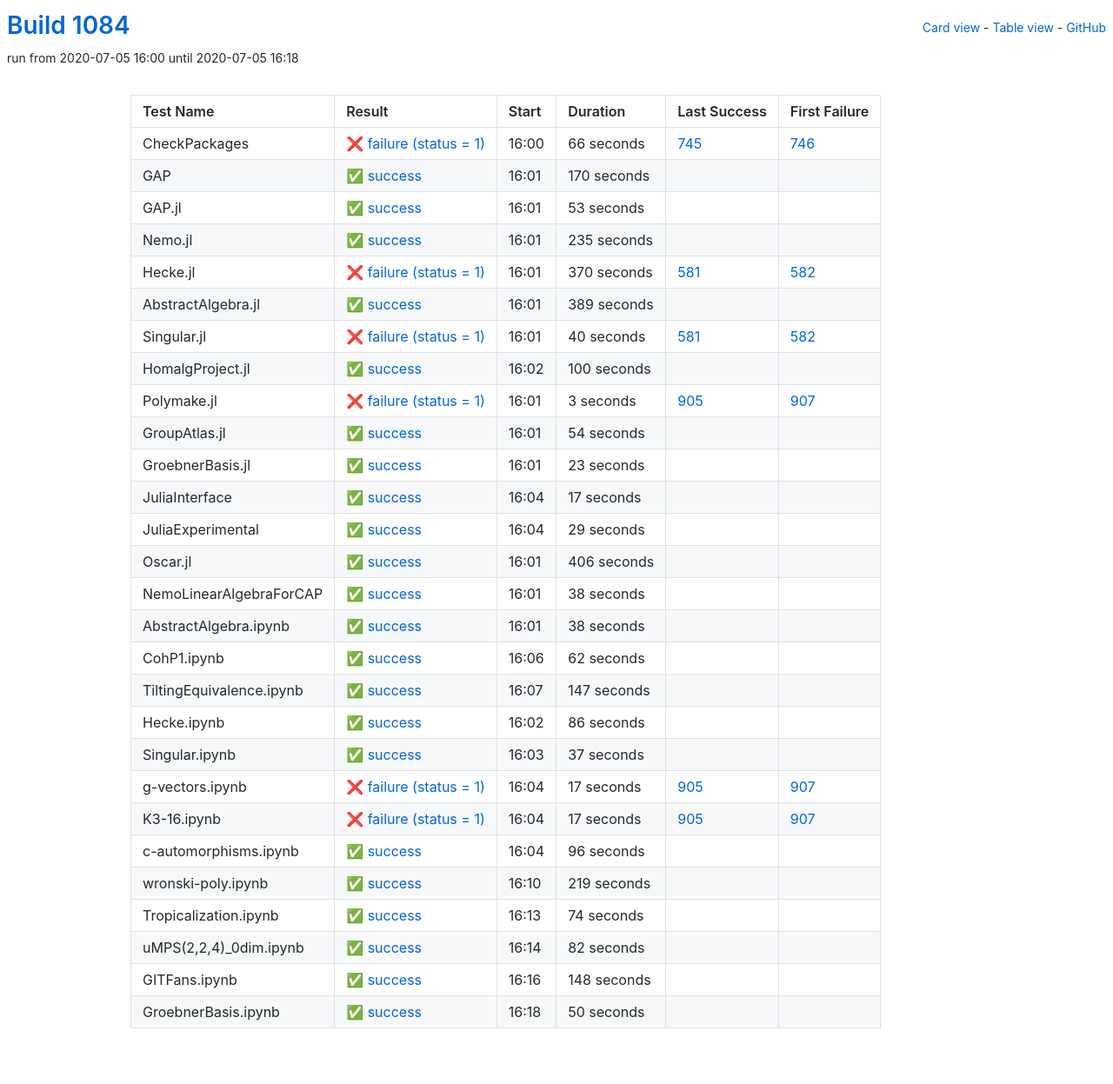
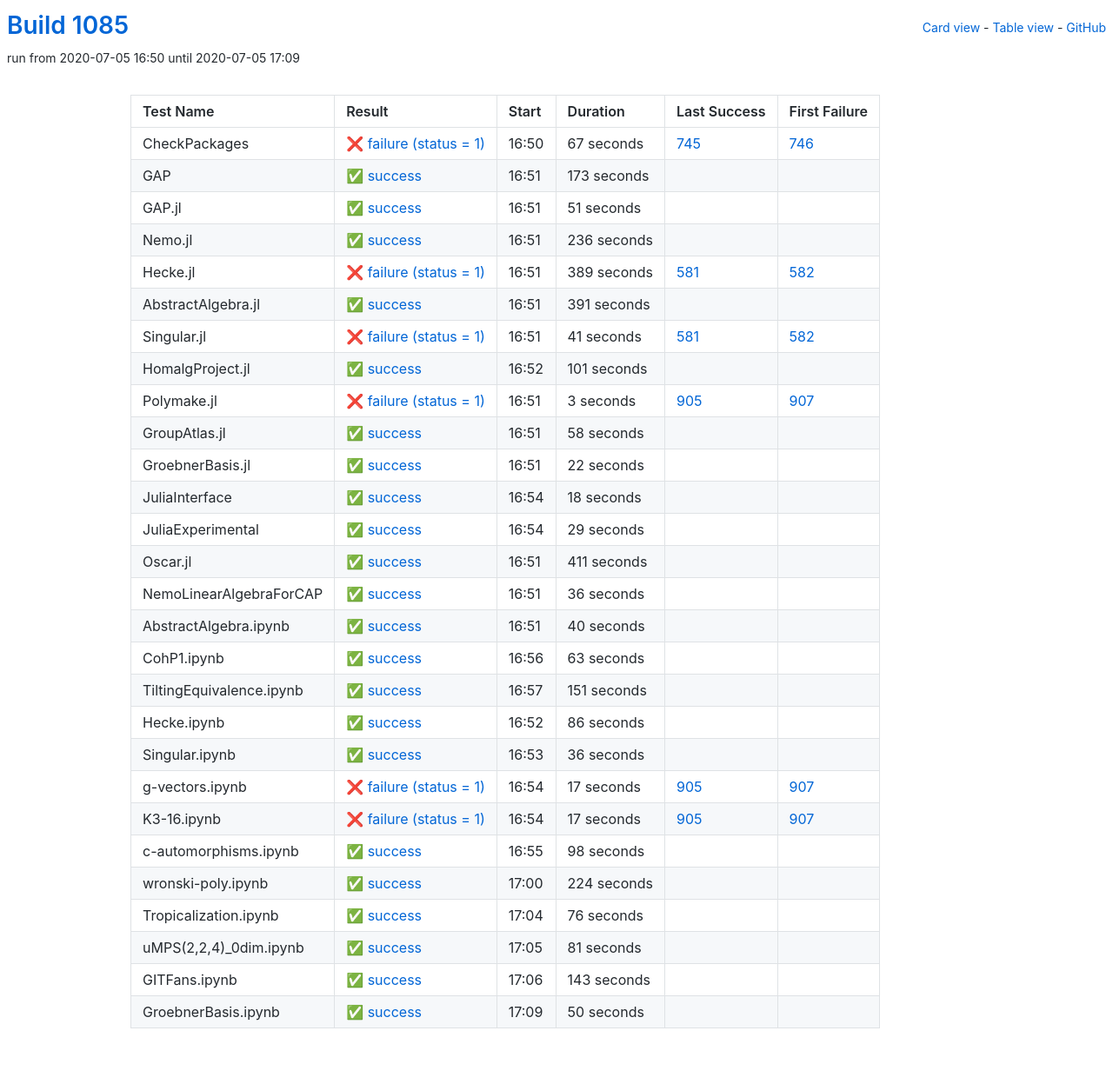
Before and after one commit to oscar-system/oscar-ci-status-1.4, a Jekyll site: the page built from table.html, in a window 1280 px wide. Shown: the whole page at 87% size. Built offline with Jekyll 4.4.1, drawn with Linux system fonts in a browser that asks for light colours.

Commit message:
Build #1085

```diff
--- a/_data/ci.yml
+++ b/_data/ci.yml
@@ -1,6 +1,6 @@
 ---
-build: 1084
-build_url: https://oscarci.mathematik.uni-kl.de/job/oscar-julia-1.4/1084/
+build: 1085
+build_url: https://oscarci.mathematik.uni-kl.de/job/oscar-julia-1.4/1085/
 job: oscar-julia-1.4
 organization: oscar-system
 repo: oscar-ci-status-1.4
@@ -8,104 +8,104 @@ repourl: https://github.com/oscar-system/oscar-ci-status-1.4
 tests:
 - name: CheckPackages
   id: checkpackages
-  log: https://oscarci.mathematik.uni-kl.de/job/oscar-julia-1.4/1084/artifact/logs/build-1084/CheckPackages.log
-  start: 2020-07-05 16:00
+  log: https://oscarci.mathematik.uni-kl.de/job/oscar-julia-1.4/1085/artifact/logs/build-1085/CheckPackages.log
+  start: 2020-07-05 16:50
   success: false
   exitcode: 1
   status: failure
-  duration: 66
+  duration: 67
   last_success: 745
   last_success_url: https://oscarci.mathematik.uni-kl.de/job/oscar-julia-1.4/745/
   first_failure: 746
   first_failure_url: https://oscarci.mathematik.uni-kl.de/job/oscar-julia-1.4/746/
 - name: GAP
   id: gap
-  log: https://oscarci.mathematik.uni-kl.de/job/oscar-julia-1.4/1084/artifact/logs/build-1084/GAP.log
-  start: 2020-07-05 16:01
+  log: https://oscarci.mathematik.uni-kl.de/job/oscar-julia-1.4/1085/artifact/logs/build-1085/GAP.log
+  start: 2020-07-05 16:51
   success: true
   exitcode: 0
   status: success
-  duration: 170
+  duration: 173
   last_success: false
   last_success_url:
   first_failure: false
   first_failure_url:
 - name: GAP.jl
   id: gap-jl
-  log: https://oscarci.mathematik.uni-kl.de/job/oscar-julia-1.4/1084/artifact/logs/build-1084/GAP.jl.log
-  start: 2020-07-05 16:01
+  log: https://oscarci.mathematik.uni-kl.de/job/oscar-julia-1.4/1085/artifact/logs/build-1085/GAP.jl.log
+  start: 2020-07-05 16:51
   success: true
   exitcode: 0
   status: success
-  duration: 53
+  duration: 51
   last_success: false
   last_success_url:
   first_failure: false
   first_failure_url:
 - name: Nemo.jl
   id: nemo-jl
-  log: https://oscarci.mathematik.uni-kl.de/job/oscar-julia-1.4/1084/artifact/logs/build-1084/Nemo.jl.log
-  start: 2020-07-05 16:01
+  log: https://oscarci.mathematik.uni-kl.de/job/oscar-julia-1.4/1085/artifact/logs/build-1085/Nemo.jl.log
+  start: 2020-07-05 16:51
   success: true
   exitcode: 0
   status: success
-  duration: 235
+  duration: 236
   last_success: false
   last_success_url:
   first_failure: false
   first_failure_url:
 - name: Hecke.jl
   id: hecke-jl
-  log: https://oscarci.mathematik.uni-kl.de/job/oscar-julia-1.4/1084/artifact/logs/build-1084/Hecke.jl.log
-  start: 2020-07-05 16:01
+  log: https://oscarci.mathematik.uni-kl.de/job/oscar-julia-1.4/1085/artifact/logs/build-1085/Hecke.jl.log
+  start: 2020-07-05 16:51
   success: false
   exitcode: 1
   status: failure
-  duration: 370
+  duration: 389
   last_success: 581
   last_success_url: https://oscarci.mathematik.uni-kl.de/job/oscar-julia-1.4/581/
   first_failure: 582
   first_failure_url: https://oscarci.mathematik.uni-kl.de/job/oscar-julia-1.4/582/
 - name: AbstractAlgebra.jl
   id: abstractalgebra-jl
-  log: https://oscarci.mathematik.uni-kl.de/job/oscar-julia-1.4/1084/artifact/logs/build-1084/AbstractAlgebra.jl.log
-  start: 2020-07-05 16:01
+  log: https://oscarci.mathematik.uni-kl.de/job/oscar-julia-1.4/1085/artifact/logs/build-1085/AbstractAlgebra.jl.log
+  start: 2020-07-05 16:51
   success: true
   exitcode: 0
   status: success
-  duration: 389
+  duration: 391
   last_success: false
   last_success_url:
   first_failure: false
   first_failure_url:
 - name: Singular.jl
   id: singular-jl
-  log: https://oscarci.mathematik.uni-kl.de/job/oscar-julia-1.4/1084/artifact/logs/build-1084/Singular.jl.log
-  start: 2020-07-05 16:01
+  log: https://oscarci.mathematik.uni-kl.de/job/oscar-julia-1.4/1085/artifact/logs/build-1085/Singular.jl.log
+  start: 2020-07-05 16:51
   success: false
   exitcode: 1
   status: failure
-  duration: 40
+  duration: 41
   last_success: 581
   last_success_url: https://oscarci.mathematik.uni-kl.de/job/oscar-julia-1.4/581/
   first_failure: 582
   first_failure_url: https://oscarci.mathematik.uni-kl.de/job/oscar-julia-1.4/582/
 - name: HomalgProject.jl
   id: homalgproject-jl
-  log: https://oscarci.mathematik.uni-kl.de/job/oscar-julia-1.4/1084/artifact/logs/build-1084/HomalgProject.jl.log
-  start: 2020-07-05 16:02
+  log: https://oscarci.mathematik.uni-kl.de/job/oscar-julia-1.4/1085/artifact/logs/build-1085/HomalgProject.jl.log
+  start: 2020-07-05 16:52
   success: true
   exitcode: 0
   status: success
-  duration: 100
+  duration: 101
   last_success: false
   last_success_url:
   first_failure: false
   first_failure_url:
 - name: Polymake.jl
   id: polymake-jl
-  log: https://oscarci.mathematik.uni-kl.de/job/oscar-julia-1.4/1084/artifact/logs/build-1084/Polymake.jl.log
-  start: 2020-07-05 16:01
+  log: https://oscarci.mathematik.uni-kl.de/job/oscar-julia-1.4/1085/artifact/logs/build-1085/Polymake.jl.log
+  start: 2020-07-05 16:51
   success: false
   exitcode: 1
   status: failure
@@ -116,44 +116,44 @@ tests:
   first_failure_url: https://oscarci.mathematik.uni-kl.de/job/oscar-julia-1.4/907/
 - name: GroupAtlas.jl
   id: groupatlas-jl
-  log: https://oscarci.mathematik.uni-kl.de/job/oscar-julia-1.4/1084/artifact/logs/build-1084/GroupAtlas.jl.log
-  start: 2020-07-05 16:01
+  log: https://oscarci.mathematik.uni-kl.de/job/oscar-julia-1.4/1085/artifact/logs/build-1085/GroupAtlas.jl.log
+  start: 2020-07-05 16:51
   success: true
   exitcode: 0
   status: success
-  duration: 54
+  duration: 58
   last_success: false
   last_success_url:
   first_failure: false
   first_failure_url:
 - name: GroebnerBasis.jl
   id: groebnerbasis-jl
-  log: https://oscarci.mathematik.uni-kl.de/job/oscar-julia-1.4/1084/artifact/logs/build-1084/GroebnerBasis.jl.log
-  start: 2020-07-05 16:01
+  log: https://oscarci.mathematik.uni-kl.de/job/oscar-julia-1.4/1085/artifact/logs/build-1085/GroebnerBasis.jl.log
+  start: 2020-07-05 16:51
   success: true
   exitcode: 0
   status: success
-  duration: 23
+  duration: 22
   last_success: false
   last_success_url:
   first_failure: false
   first_failure_url:
 - name: JuliaInterface
   id: juliainterface
-  log: https://oscarci.mathematik.uni-kl.de/job/oscar-julia-1.4/1084/artifact/logs/build-1084/JuliaInterface.log
-  start: 2020-07-05 16:04
+  log: https://oscarci.mathematik.uni-kl.de/job/oscar-julia-1.4/1085/artifact/logs/build-1085/JuliaInterface.log
+  start: 2020-07-05 16:54
   success: true
   exitcode: 0
   status: success
-  duration: 17
+  duration: 18
   last_success: false
   last_success_url:
   first_failure: false
   first_failure_url:
 - name: JuliaExperimental
   id: juliaexperimental
-  log: https://oscarci.mathematik.uni-kl.de/job/oscar-julia-1.4/1084/artifact/logs/build-1084/JuliaExperimental.log
-  start: 2020-07-05 16:04
+  log: https://oscarci.mathematik.uni-kl.de/job/oscar-julia-1.4/1085/artifact/logs/build-1085/JuliaExperimental.log
+  start: 2020-07-05 16:54
   success: true
   exitcode: 0
   status: success
@@ -164,68 +164,68 @@ tests:
   first_failure_url:
 - name: Oscar.jl
   id: oscar-jl
-  log: https://oscarci.mathematik.uni-kl.de/job/oscar-julia-1.4/1084/artifact/logs/build-1084/Oscar.jl.log
-  start: 2020-07-05 16:01
+  log: https://oscarci.mathematik.uni-kl.de/job/oscar-julia-1.4/1085/artifact/logs/build-1085/Oscar.jl.log
+  start: 2020-07-05 16:51
   success: true
   exitcode: 0
   status: success
-  duration: 406
+  duration: 411
   last_success: false
   last_success_url:
   first_failure: false
   first_failure_url:
 - name: NemoLinearAlgebraForCAP
   id: nemolinearalgebraforcap
-  log: https://oscarci.mathematik.uni-kl.de/job/oscar-julia-1.4/1084/artifact/logs/build-1084/NemoLinearAlgebraForCAP.log
-  start: 2020-07-05 16:01
+  log: https://oscarci.mathematik.uni-kl.de/job/oscar-julia-1.4/1085/artifact/logs/build-1085/NemoLinearAlgebraForCAP.log
+  start: 2020-07-05 16:51
   success: true
   exitcode: 0
   status: success
-  duration: 38
+  duration: 36
   last_success: false
   last_success_url:
   first_failure: false
   first_failure_url:
 - name: AbstractAlgebra.ipynb
   id: abstractalgebra-ipynb
-  log: https://oscarci.mathematik.uni-kl.de/job/oscar-julia-1.4/1084/artifact/logs/build-1084/AbstractAlgebra.ipynb.log
-  start: 2020-07-05 16:01
+  log: https://oscarci.mathematik.uni-kl.de/job/oscar-julia-1.4/1085/artifact/logs/build-1085/AbstractAlgebra.ipynb.log
+  start: 2020-07-05 16:51
   success: true
   exitcode: 0
   status: success
-  duration: 38
+  duration: 40
   last_success: false
   last_success_url:
   first_failure: false
   first_failure_url:
 - name: CohP1.ipynb
   id: cohp1-ipynb
-  log: https://oscarci.mathematik.uni-kl.de/job/oscar-julia-1.4/1084/artifact/logs/build-1084/CohP1.ipynb.log
-  start: 2020-07-05 16:06
+  log: https://oscarci.mathematik.uni-kl.de/job/oscar-julia-1.4/1085/artifact/logs/build-1085/CohP1.ipynb.log
+  start: 2020-07-05 16:56
   success: true
   exitcode: 0
   status: success
-  duration: 62
+  duration: 63
   last_success: false
   last_success_url:
   first_failure: false
   first_failure_url:
 - name: TiltingEquivalence.ipynb
   id: tiltingequivalence-ipynb
-  log: https://oscarci.mathematik.uni-kl.de/job/oscar-julia-1.4/1084/artifact/logs/build-1084/TiltingEquivalence.ipynb.log
-  start: 2020-07-05 16:07
+  log: https://oscarci.mathematik.uni-kl.de/job/oscar-julia-1.4/1085/artifact/logs/build-1085/TiltingEquivalence.ipynb.log
+  start: 2020-07-05 16:57
   success: true
   exitcode: 0
   status: success
-  duration: 147
+  duration: 151
   last_success: false
   last_success_url:
   first_failure: false
   first_failure_url:
 - name: Hecke.ipynb
   id: hecke-ipynb
-  log: https://oscarci.mathematik.uni-kl.de/job/oscar-julia-1.4/1084/artifact/logs/build-1084/Hecke.ipynb.log
-  start: 2020-07-05 16:02
+  log: https://oscarci.mathematik.uni-kl.de/job/oscar-julia-1.4/1085/artifact/logs/build-1085/Hecke.ipynb.log
+  start: 2020-07-05 16:52
   success: true
   exitcode: 0
   status: success
@@ -236,20 +236,20 @@ tests:
   first_failure_url:
 - name: Singular.ipynb
   id: singular-ipynb
-  log: https://oscarci.mathematik.uni-kl.de/job/oscar-julia-1.4/1084/artifact/logs/build-1084/Singular.ipynb.log
-  start: 2020-07-05 16:03
+  log: https://oscarci.mathematik.uni-kl.de/job/oscar-julia-1.4/1085/artifact/logs/build-1085/Singular.ipynb.log
+  start: 2020-07-05 16:53
   success: true
   exitcode: 0
   status: success
-  duration: 37
+  duration: 36
   last_success: false
   last_success_url:
   first_failure: false
   first_failure_url:
 - name: g-vectors.ipynb
   id: g-vectors-ipynb
-  log: https://oscarci.mathematik.uni-kl.de/job/oscar-julia-1.4/1084/artifact/logs/build-1084/g-vectors.ipynb.log
-  start: 2020-07-05 16:04
+  log: https://oscarci.mathematik.uni-kl.de/job/oscar-julia-1.4/1085/artifact/logs/build-1085/g-vectors.ipynb.log
+  start: 2020-07-05 16:54
   success: false
   exitcode: 1
   status: failure
@@ -260,8 +260,8 @@ tests:
   first_failure_url: https://oscarci.mathematik.uni-kl.de/job/oscar-julia-1.4/907/
 - name: K3-16.ipynb
   id: k3-16-ipynb
-  log: https://oscarci.mathematik.uni-kl.de/job/oscar-julia-1.4/1084/artifact/logs/build-1084/K3-16.ipynb.log
-  start: 2020-07-05 16:04
+  log: https://oscarci.mathematik.uni-kl.de/job/oscar-julia-1.4/1085/artifact/logs/build-1085/K3-16.ipynb.log
+  start: 2020-07-05 16:54
   success: false
   exitcode: 1
   status: failure
@@ -272,68 +272,68 @@ tests:
   first_failure_url: https://oscarci.mathematik.uni-kl.de/job/oscar-julia-1.4/907/
 - name: c-automorphisms.ipynb
   id: c-automorphisms-ipynb
-  log: https://oscarci.mathematik.uni-kl.de/job/oscar-julia-1.4/1084/artifact/logs/build-1084/c-automorphisms.ipynb.log
-  start: 2020-07-05 16:04
+  log: https://oscarci.mathematik.uni-kl.de/job/oscar-julia-1.4/1085/artifact/logs/build-1085/c-automorphisms.ipynb.log
+  start: 2020-07-05 16:55
   success: true
   exitcode: 0
   status: success
-  duration: 96
+  duration: 98
   last_success: false
   last_success_url:
   first_failure: false
   first_failure_url:
 - name: wronski-poly.ipynb
   id: wronski-poly-ipynb
-  log: https://oscarci.mathematik.uni-kl.de/job/oscar-julia-1.4/1084/artifact/logs/build-1084/wronski-poly.ipynb.log
-  start: 2020-07-05 16:10
+  log: https://oscarci.mathematik.uni-kl.de/job/oscar-julia-1.4/1085/artifact/logs/build-1085/wronski-poly.ipynb.log
+  start: 2020-07-05 17:00
   success: true
   exitcode: 0
   status: success
-  duration: 219
+  duration: 224
   last_success: false
   last_success_url:
   first_failure: false
   first_failure_url:
 - name: Tropicalization.ipynb
   id: tropicalization-ipynb
-  log: https://oscarci.mathematik.uni-kl.de/job/oscar-julia-1.4/1084/artifact/logs/build-1084/Tropicalization.ipynb.log
-  start: 2020-07-05 16:13
+  log: https://oscarci.mathematik.uni-kl.de/job/oscar-julia-1.4/1085/artifact/logs/build-1085/Tropicalization.ipynb.log
+  start: 2020-07-05 17:04
   success: true
   exitcode: 0
   status: success
-  duration: 74
+  duration: 76
   last_success: false
   last_success_url:
   first_failure: false
   first_failure_url:
 - name: uMPS(2,2,4)_0dim.ipynb
   id: umps-2-2-4-0dim-ipynb
-  log: https://oscarci.mathematik.uni-kl.de/job/oscar-julia-1.4/1084/artifact/logs/build-1084/uMPS-2-2-4-_0dim.ipynb.log
-  start: 2020-07-05 16:14
+  log: https://oscarci.mathematik.uni-kl.de/job/oscar-julia-1.4/1085/artifact/logs/build-1085/uMPS-2-2-4-_0dim.ipynb.log
+  start: 2020-07-05 17:05
   success: true
   exitcode: 0
   status: success
-  duration: 82
+  duration: 81
   last_success: false
   last_success_url:
   first_failure: false
   first_failure_url:
 - name: GITFans.ipynb
   id: gitfans-ipynb
-  log: https://oscarci.mathematik.uni-kl.de/job/oscar-julia-1.4/1084/artifact/logs/build-1084/GITFans.ipynb.log
-  start: 2020-07-05 16:16
+  log: https://oscarci.mathematik.uni-kl.de/job/oscar-julia-1.4/1085/artifact/logs/build-1085/GITFans.ipynb.log
+  start: 2020-07-05 17:06
   success: true
   exitcode: 0
   status: success
-  duration: 148
+  duration: 143
   last_success: false
   last_success_url:
   first_failure: false
   first_failure_url:
 - name: GroebnerBasis.ipynb
   id: groebnerbasis-ipynb
-  log: https://oscarci.mathematik.uni-kl.de/job/oscar-julia-1.4/1084/artifact/logs/build-1084/GroebnerBasis.ipynb.log
-  start: 2020-07-05 16:18
+  log: https://oscarci.mathematik.uni-kl.de/job/oscar-julia-1.4/1085/artifact/logs/build-1085/GroebnerBasis.ipynb.log
+  start: 2020-07-05 17:09
   success: true
   exitcode: 0
   status: success
```
Also changed, not shown: README.md.
